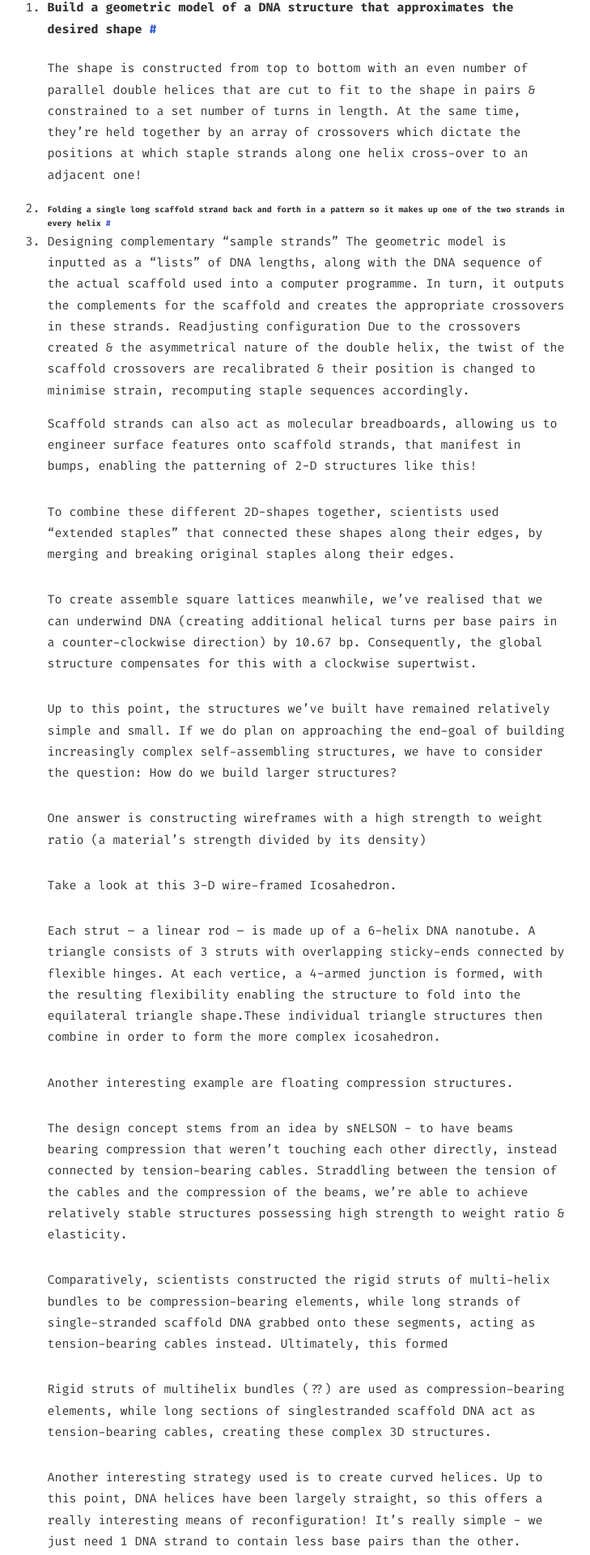
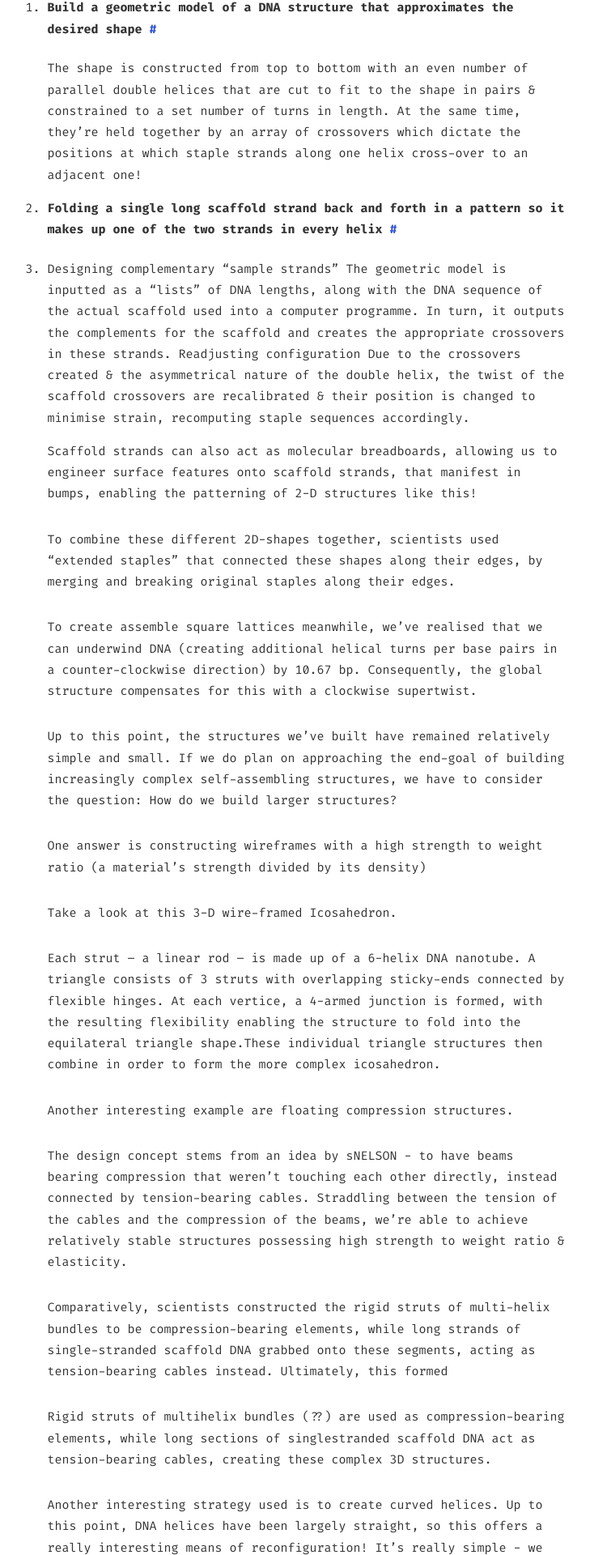
Before and after one commit to stackbit-projects/green-plankton-00834, a Jekyll site: the page built from _posts/2019-08-31-difference-between-font-formats.md, in a window 1280 px wide. Shown: the part 2260-4180 px from the top of the page at 81% size, without its empty margins (259-988 px from the left). Built offline with Jekyll 4.4.1, drawn with Linux system fonts in a browser that asks for light colours.

```diff
--- a/_posts/2019-08-31-difference-between-font-formats.md
+++ b/_posts/2019-08-31-difference-between-font-formats.md
@@ -56,7 +56,7 @@ Incredibly, the structures achieved are often also the most stable, as the predi
 This concept was first demonstrated in a paper “Folding DNA to create nanoscale shapes and patterns”, which involved 4 key steps:
 1. ##### Build a geometric model of a DNA structure that approximates the desired shape
 The shape is constructed from top to bottom with an even number of parallel double helices that are cut  to fit to the shape in pairs & constrained to a set number of turns in length. At the same time, they’re held together by an array of crossovers which dictate the positions at which staple strands along one helix cross-over to an adjacent one!
-2. ###### Folding a single long scaffold strand back and forth in a pattern so it makes up one of the two strands in every helix
+2. ##### Folding a single long scaffold strand back and forth in a pattern so it makes up one of the two strands in every helix
 3. Designing complementary “sample strands”
 The geometric model is inputted as a “lists” of DNA lengths, along with the DNA sequence of the actual scaffold used into a computer programme. In turn, it outputs the complements for the scaffold and creates the appropriate crossovers in these strands.
 Readjusting configuration
```
